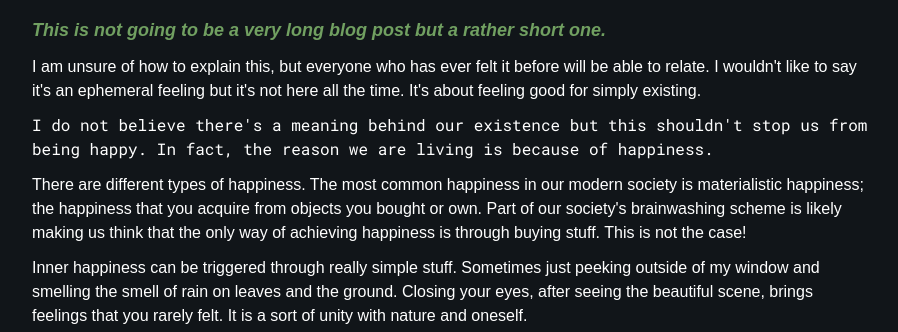
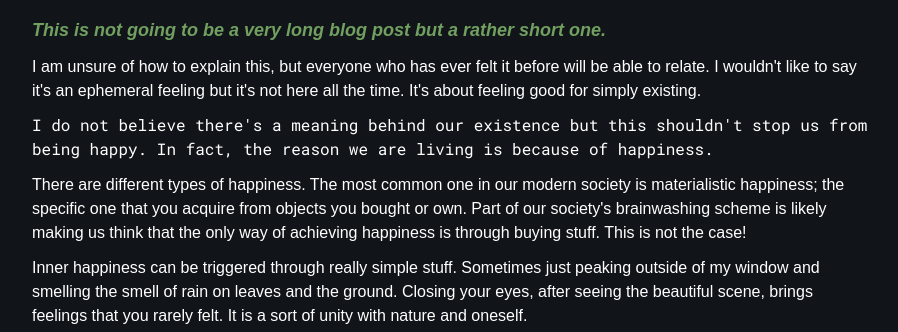
Before and after one commit to Frieda-VI/drifting-notes, a plain HTML site: page html/2022-12-03-inner-happiness.html in a window 1280 px wide. Shown: the part 471-803 px from the top of the page, without its empty margins (182-1080 px from the left). Drawn offline with Linux system fonts and the light colour scheme; a web font is replaced by a local one.

Commit message:
🤓 Grammar 2

```diff
--- a/html/2022-12-03-inner-happiness.html
+++ b/html/2022-12-03-inner-happiness.html
@@ -43,15 +43,15 @@
       >
     </p>
     <p>
-      There are different types of happiness. The most common happiness in our
-      modern society is materialistic happiness; the happiness that you acquire
-      from objects you bought or own. Part of our society's brainwashing scheme
-      is likely making us think that the only way of achieving happiness is
-      through buying stuff. This is not the case!
+      There are different types of happiness. The most common one in our modern
+      society is materialistic happiness; the specific one that you acquire from
+      objects you bought or own. Part of our society's brainwashing scheme is
+      likely making us think that the only way of achieving happiness is through
+      buying stuff. This is not the case!
     </p>
     <p>
       Inner happiness can be triggered through really simple stuff. Sometimes
-      just peeking outside of my window and smelling the smell of rain on leaves
+      just peaking outside of my window and smelling the smell of rain on leaves
       and the ground. Closing your eyes, after seeing the beautiful scene,
       brings feelings that you rarely felt. It is a sort of unity with nature
       and oneself.
```
